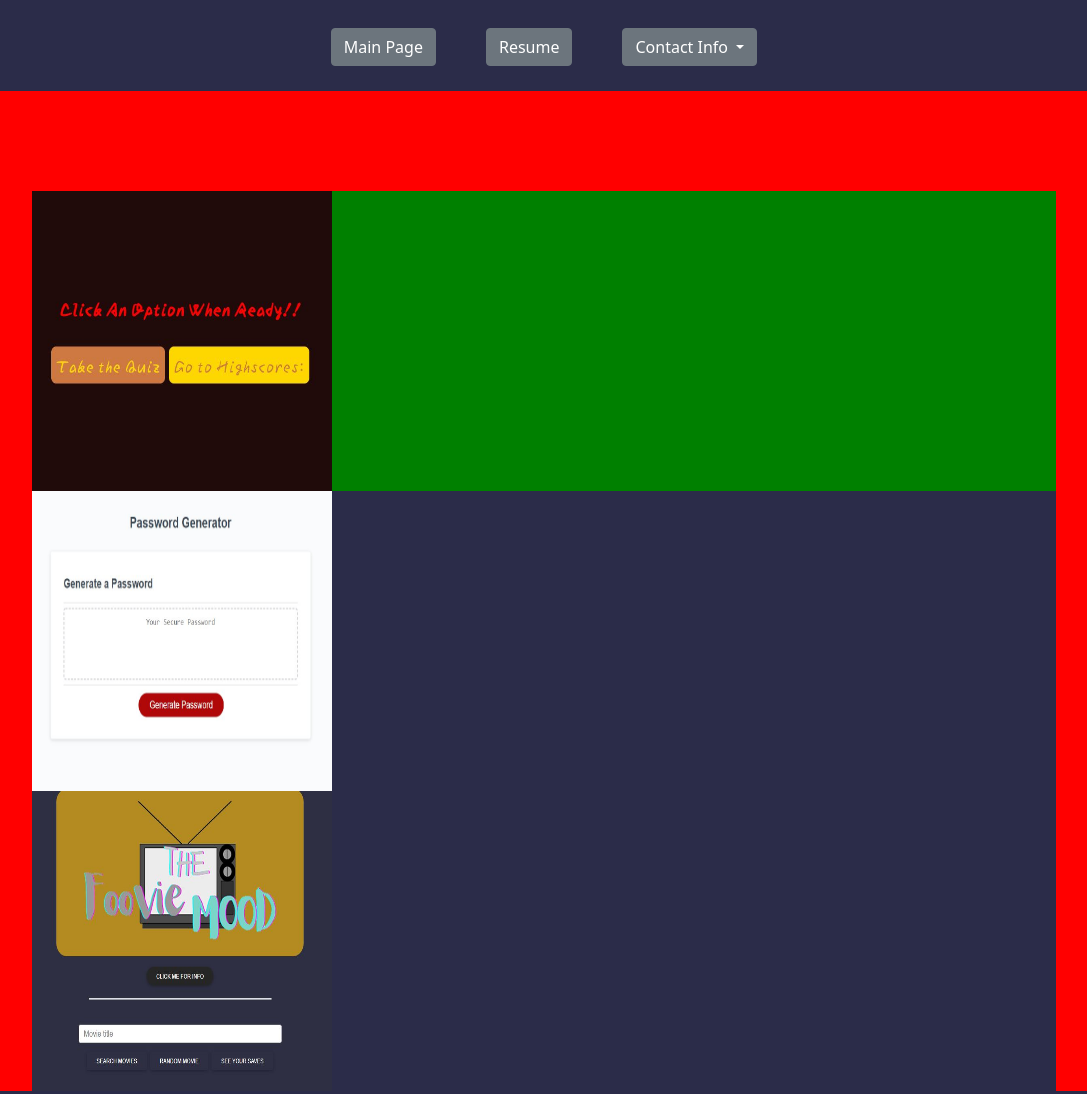
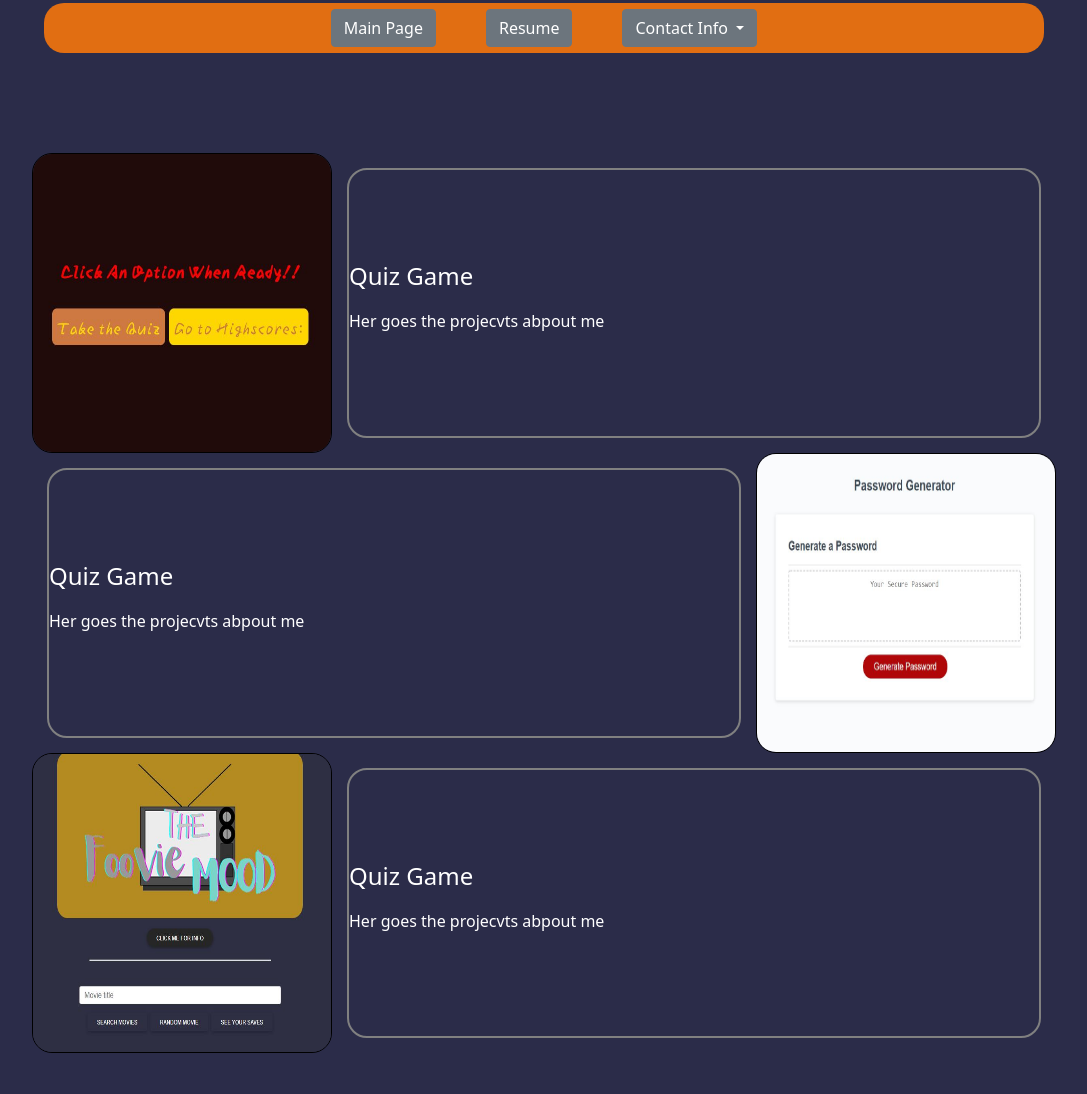
Before and after one commit to ZacharyJSwatfigure/UpdatedPortfolio, a plain HTML site: page myProjects.html in a window 1280 px wide. Shown: the part 227-1321 px from the top of the page, without its empty margins (96-1183 px from the left). Drawn offline with nearby package versions, Linux system fonts and the light colour scheme; a web font is replaced by a local one.

Commit message:
finished projects page

```diff
--- a/assets/myProjects.css
+++ b/assets/myProjects.css
@@ -156,7 +156,7 @@
 
 
 .displayProjects {
-    background-color: red;
+    margin-bottom: 80px;
     width: 100%;
     height: 1000px;
     display: flex;
@@ -165,7 +165,6 @@
 }
 
 .projects {
-    background-color: blue;
     width: 80%;
     height: 80%;
 }
@@ -194,4 +193,27 @@
 .imgAdj {
     width: 300px;
     height: 300px;
+    border-radius: 20px;
+    border: 1px solid black;
 }
+
+#projectBox {
+    display: flex;
+    flex-direction: row;
+}
+
+.projectText {
+    color: white;
+    margin: 15px;
+    align-content: center;
+    font-size: 24px;
+    width: 100%;
+    border-radius: 20px;
+    border: 2px solid gray;
+}
+
+.projectInnerText {
+    font-size: 16px;
+    margin-top: 15px;
+
+}
--- a/myProjects.html
+++ b/myProjects.html
@@ -18,6 +18,7 @@
     </section>
 
     <section class = "searchBar">
+        <section class = "searchbarBox">
 
 
         <div id = "navItemsMe"><button id = "toMain" type="button" class="btn btn-secondary">Main Page</button></div>
@@ -33,22 +34,32 @@
         </div>
 
 
+        </section>
+
+
     </section>
 
     <section class = "displayProjects">
         <section class = "projects">
             <section class = "theProjects">
-                <div class = "projectListTop">
+                <div id = "projectBox">
                     <img class = "imgAdj" src="assets/quizGamePic.JPG">
+                    <div class = "projectText"> Quiz Game
+                        <p class = "projectInnerText">Her goes the projecvts abpout me</p>
+                    </div>
                 </div>
-                <div>
+                <div id = "projectBox">
+                    <div class = "projectText"> Quiz Game
+                        <p class = "projectInnerText">Her goes the projecvts abpout me</p>
+                    </div>
                     <img class = "imgAdj" src="assets/RandomPassGenPic.JPG">
                 </div>
-                <div>
+                <div id = "projectBox">
                     <img class = "imgAdj" src="assets/FoovieMoodPic.JPG">
+                    <div class = "projectText"> Quiz Game
+                        <p class = "projectInnerText">Her goes the projecvts abpout me</p>
+                    </div>
                 </div>
-
-
             </section>
         </section>
     </section>
```
Also changed, not shown: index.html (+2 -2 lines), assets/style.css (line endings or trailing spaces).
